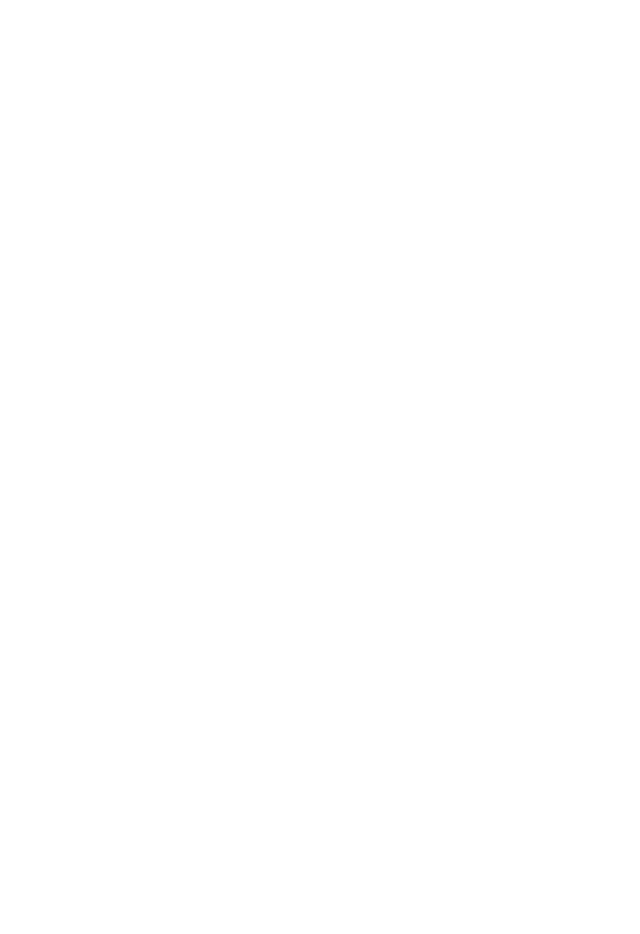
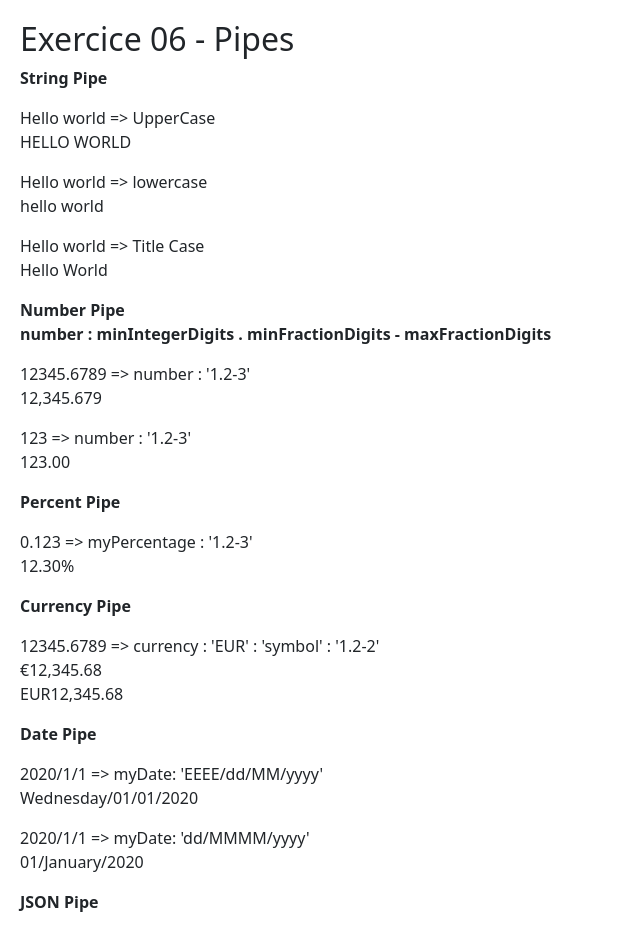
Before and after one commit to YUKIinBE/AngularExos, an Angular app: page /exos/exo06 in a window 1280 px wide. Before the commit this address led to /. Shown: the top 934 px of the page, without its empty margins (0-640 px from the left). Before the commit the page ends 800 px from the top, so only its background shows below. Built offline with nearby package versions, Linux system fonts and the light colour scheme.

Commit message:
Exo 6 Pipes

```diff
--- a/src/app/app-routing.module.ts
+++ b/src/app/app-routing.module.ts
@@ -6,6 +6,7 @@
 import { Exo03EventBindingComponent } from './exos/exo03-event-binding/exo03-event-binding.component';
 import { Exo04AttributeBindingComponent } from './exos/exo04-attribute-binding/exo04-attribute-binding.component';
 import { Exo05BaseRoutingComponent } from './exos/exo05-base-routing/exo05-base-routing.component';
+import { Exo06PipesComponent } from './exos/exo06-pipes/exo06-pipes.component';
 
 const routes: Routes = [
   { path: '', component: HomeComponent },
@@ -14,7 +15,8 @@
     { path: 'exo02', component: Exo02TwoWayBindingComponent },
     { path: 'exo03', component: Exo03EventBindingComponent },
     { path: 'exo04', component: Exo04AttributeBindingComponent },
-    { path: 'exo05', component: Exo05BaseRoutingComponent }
+    { path: 'exo05', component: Exo05BaseRoutingComponent },
+    { path: 'exo06', component: Exo06PipesComponent}
   ]}
 ];
 
--- a/src/app/app.module.ts
+++ b/src/app/app.module.ts
@@ -11,6 +11,7 @@
 import { Exo03EventBindingComponent } from './exos/exo03-event-binding/exo03-event-binding.component';
 import { Exo04AttributeBindingComponent } from './exos/exo04-attribute-binding/exo04-attribute-binding.component';
 import { Exo05BaseRoutingComponent } from './exos/exo05-base-routing/exo05-base-routing.component';
+import { Exo06PipesComponent } from './exos/exo06-pipes/exo06-pipes.component';
 
 @NgModule({
   declarations: [
@@ -22,6 +23,7 @@
     Exo03EventBindingComponent,
     Exo04AttributeBindingComponent,
     Exo05BaseRoutingComponent,
+    Exo06PipesComponent,
   ],
   imports: [
     BrowserModule,
--- /dev/null
+++ b/src/app/exos/exo06-pipes/exo06-pipes.component.html
@@ -0,0 +1,80 @@
+<h2>Exercice 06 - Pipes</h2>
+
+<p style="font-weight: bold;">
+	String Pipe
+</p>
+<p>
+	{{ myString }} => UpperCase <br>
+	{{ myString | uppercase }}
+</p>
+
+<p>
+	{{ myString }} => lowercase <br>
+	{{ myString | lowercase }}
+</p>
+
+<p>
+	{{ myString }} => Title Case <br>
+	{{ myString | titlecase }}
+</p>
+
+<p style="font-weight: bold;">
+	Number Pipe <br>
+	number : minIntegerDigits . minFractionDigits - maxFractionDigits
+</p>
+
+<p>
+	{{ myNumber1 }} => number : '1.2-3' <br>
+	{{ myNumber1 | number : '1.2-3' }}
+</p>
+
+<p>
+	{{ myNumber2 }} => number : '1.2-3' <br>
+	{{ myNumber2 | number : '1.2-3' }}
+</p>
+
+<p style="font-weight: bold;">
+	Percent Pipe
+</p>
+
+<p>
+	{{ myPercentage }} => myPercentage : '1.2-3' <br>
+	{{ myPercentage | percent : '1.2-3' }}
+</p>
+
+<p style="font-weight: bold;">
+	Currency Pipe
+</p>
+
+<p>
+	{{ myNumber1 }} => currency : 'EUR' : 'symbol' : '1.2-2' <br>
+	{{ myNumber1 | currency : 'EUR' : 'symbol' : '1.2-2' }} <br>
+	{{ myNumber1 | currency : 'EUR' : 'code' : '1.2-2' }}
+</p>
+
+<p style="font-weight: bold;">
+	Date Pipe
+</p>
+
+<p>
+	2020/1/1 => myDate: 'EEEE/dd/MM/yyyy' <br>
+	{{ myDate | date : 'EEEE/dd/MM/yyyy' }}
+</p>
+
+<p>
+	2020/1/1 => myDate: 'dd/MMMM/yyyy' <br>
+	{{ myDate | date : 'dd/MMMM/yyyy' }}
+</p>
+
+<p style="font-weight: bold;">
+	JSON Pipe
+</p>
+
+<p>
+	{{ myObject }} => JSON <br>
+	{{ myObject | json }}
+</p>
+
+<a routerLink="">
+	<button class="btn btn-primary">Home</button>
+</a>
--- /dev/null
+++ b/src/app/exos/exo06-pipes/exo06-pipes.component.ts
@@ -0,0 +1,15 @@
+import { Component } from '@angular/core';
+
+@Component({
+  selector: 'app-exo06-pipes',
+  templateUrl: './exo06-pipes.component.html',
+  styleUrl: './exo06-pipes.component.scss'
+})
+export class Exo06PipesComponent {
+  myString: string = "Hello world";
+  myNumber1: number = 12345.6789;
+  myNumber2: number = 123;
+  myPercentage: number = 0.123
+  myDate: Date = new Date(2020, 0, 1);
+  myObject: {} =  { nom: 'Marchal', prenom: 'Yuki'}
+}
--- a/src/app/home/home.component.html
+++ b/src/app/home/home.component.html
@@ -26,4 +26,9 @@
 			Exo05 : Base Routing
 		</a>
 	</li>
+	<li>
+		<a routerLink="/exos/exo06">
+			Exo06 : Pipes
+		</a>
+	</li>
 </ul>
```
Also changed, not shown: src/app/exos/exo06-pipes/exo06-pipes.component.scss (added), 1 other file (tests, documents, lock files or other folders).
